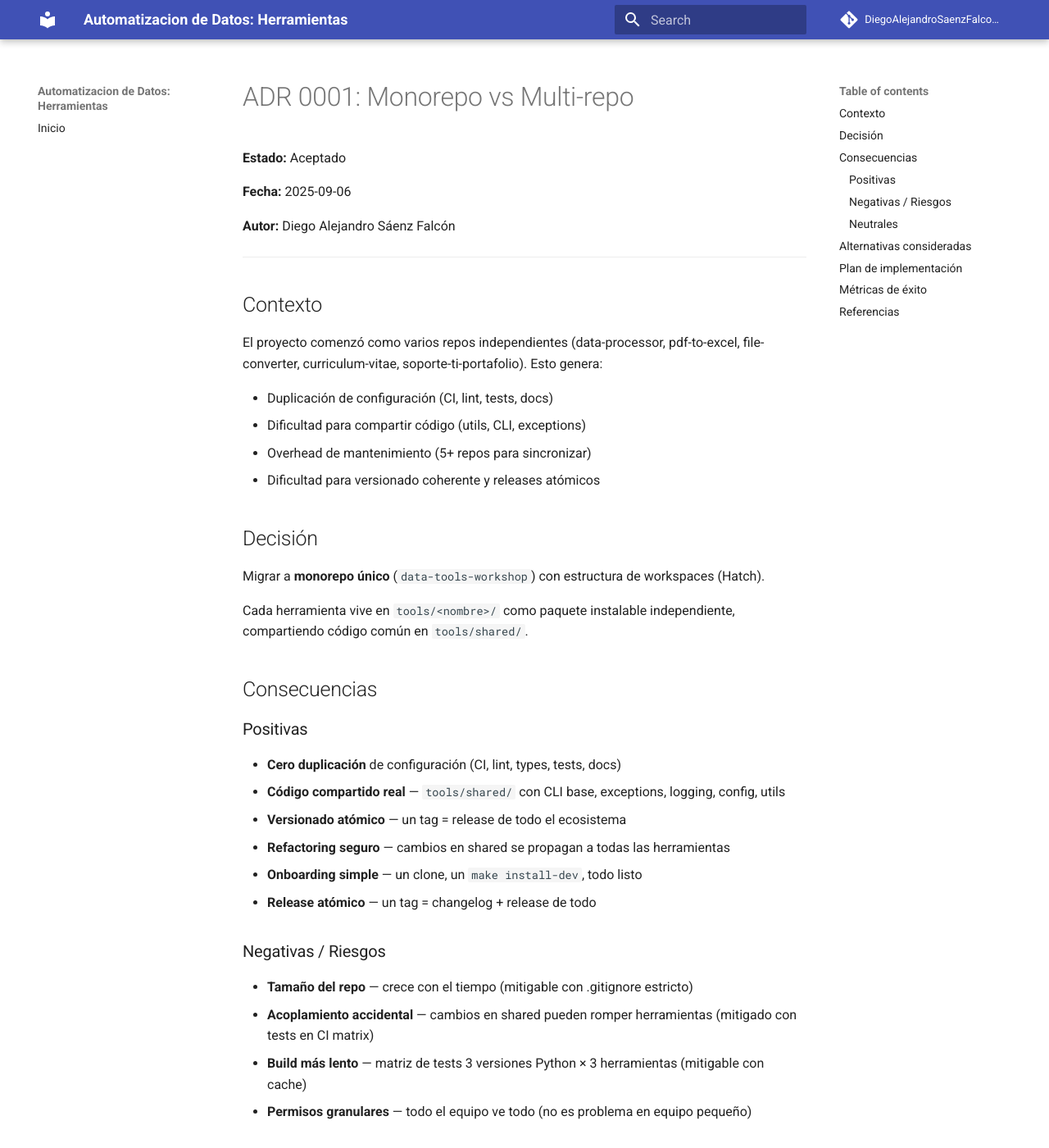
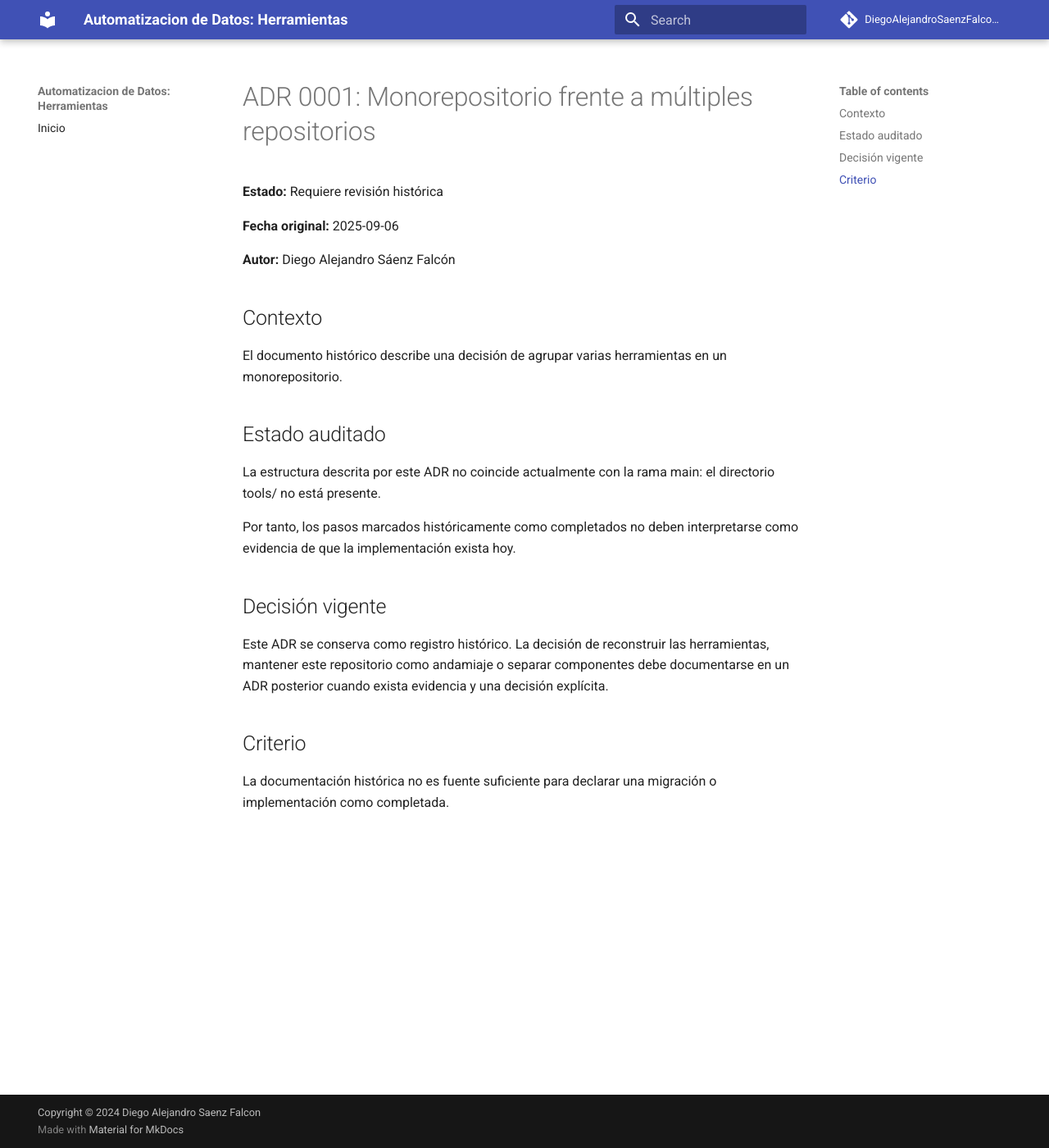
Before and after one commit to DiegoAlejandroSaenzFalcon/Automatizacion-de-Datos, an MkDocs documentation site: the page built from docs/architecture/decisions/0001-monorepo-vs-multirepo.md, in a window 1280 px wide and 1400 px high. Shown: the whole window at 82% size. Built offline with MkDocs 1.6.1 and Material for MkDocs 9.7.7, drawn with Linux system fonts in a browser that asks for light colours; comment, search, counter and statistics services are not loaded; some of the changed text lies outside the part shown.

Commit message:
fix(audit): reconcile repository state and governance

```diff
--- a/docs/architecture/decisions/0001-monorepo-vs-multirepo.md
+++ b/docs/architecture/decisions/0001-monorepo-vs-multirepo.md
@@ -1,82 +1,25 @@
-# ADR 0001: Monorepo vs Multi-repo
+# ADR 0001: Monorepositorio frente a múltiples repositorios
 
-**Estado:** Aceptado
+**Estado:** Requiere revisión histórica
 
-**Fecha:** 2025-09-06
+**Fecha original:** 2025-09-06
 
 **Autor:** Diego Alejandro Sáenz Falcón
 
----
-
 ## Contexto
 
-El proyecto comenzó como varios repos independientes (data-processor, pdf-to-excel, file-converter, curriculum-vitae, soporte-ti-portafolio). Esto genera:
+El documento histórico describe una decisión de agrupar varias herramientas en un monorepositorio.
 
-- Duplicación de configuración (CI, lint, tests, docs)
-- Dificultad para compartir código (utils, CLI, exceptions)
-- Overhead de mantenimiento (5+ repos para sincronizar)
-- Dificultad para versionado coherente y releases atómicos
+## Estado auditado
 
-## Decisión
+La estructura descrita por este ADR no coincide actualmente con la rama main: el directorio tools/ no está presente.
 
-Migrar a **monorepo único** (`data-tools-workshop`) con estructura de workspaces (Hatch).
+Por tanto, los pasos marcados históricamente como completados no deben interpretarse como evidencia de que la implementación exista hoy.
 
-Cada herramienta vive en `tools/<nombre>/` como paquete instalable independiente, compartiendo código común en `tools/shared/`.
+## Decisión vigente
 
-## Consecuencias
+Este ADR se conserva como registro histórico. La decisión de reconstruir las herramientas, mantener este repositorio como andamiaje o separar componentes debe documentarse en un ADR posterior cuando exista evidencia y una decisión explícita.
 
-### Positivas
-- **Cero duplicación** de configuración (CI, lint, types, tests, docs)
-- **Código compartido real** — `tools/shared/` con CLI base, exceptions, logging, config, utils
-- **Versionado atómico** — un tag = release de todo el ecosistema
-- **Refactoring seguro** — cambios en shared se propagan a todas las herramientas
-- **Onboarding simple** — un clone, un `make install-dev`, todo listo
-- **Release atómico** — un tag = changelog + release de todo
+## Criterio
 
-### Negativas / Riesgos
-- **Tamaño del repo** — crece con el tiempo (mitigable con .gitignore estricto)
-- **Acoplamiento accidental** — cambios en shared pueden romper herramientas (mitigado con tests en CI matrix)
-- **Build más lento** — matriz de tests 3 versiones Python × 3 herramientas (mitigable con cache)
-- **Permisos granulares** — todo el equipo ve todo (no es problema en equipo pequeño)
-
-### Neutrales
-- Requiere herramienta de workspaces (Hatch elegido sobre Poetry/PDM)
-- Requiere `pyproject.toml` root + workspaces config
-
-## Alternativas consideradas
-
-| Opción | Por qué se rechazó |
-|---|---|
-| **Multi-repo + git submodules** | Submodules son frágiles, dolorosos para onboarding, no resuelven compartición de código |
-| **Multi-repo + package registry (PyPI privado)** | Overhead de publicar/installar shared en cada cambio; latencia en desarrollo |
-| **Mono-repo con Poetry workspaces** | Poetry workspaces experimental, menos maduro que Hatch |
-| **Mono-repo con PDM** | PDM excelente pero Hatch tiene mejor soporte para workspaces + build backend |
-
-## Plan de implementación
-
-1. ✅ Crear repo `data-tools-workshop` con estructura completa
-2. ✅ Migrar `data-processor` v2.0 → `tools/data-processor/`
-3. ✅ Migrar `pdf-to-excel` → `tools/pdf-to-excel/`
-4. ✅ Migrar `file-converter` → `tools/file-converter/`
-5. ✅ Crear `tools/shared/` con CLI base, exceptions, logging, config
-5. ✅ `pyproject.toml` root con workspaces + optional-dependencies
-6. ✅ CI/CD matrix (3.10/3.11/3.12) × 3 herramientas
-6. ✅ MkDocs + GitHub Pages deploy
-7. □ Tutoriales completos (01-05)
-7. □ `tools/shared/` extracción completa
-7. □ Release automation (cz + GitHub Release)
-
-## Métricas de éxito
-
-- [x] `make install-dev` funciona en < 2 min
-- [x] `make check` pasa en < 3 min
-- [x] `make test` > 80% coverage
-- [x] `make docs-serve` levanta en < 10s
-- [ ] `make release` crea release automático en GitHub
-- [ ] Onboarding nuevo dev < 15 min (clone → make install-dev → make check)
-
-## Referencias
-
-- [Hatch workspaces](https://hatch.pypa.io/latest/config/workspaces/)
-- [Monorepo benefits](https://monorepo.tools/)
-- [Google monorepo](https://trunkbaseddevelopment.com/)
+La documentación histórica no es fuente suficiente para declarar una migración o implementación como completada.
```
